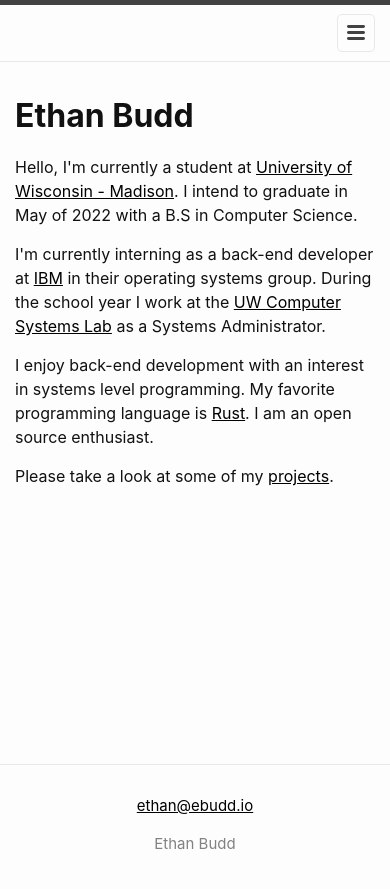
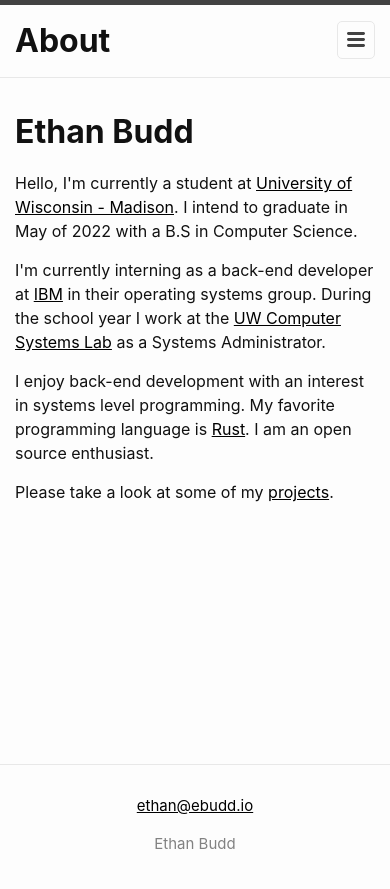
Before and after one commit to budde25/website-v2, a Jekyll site: the page built from index.html, in a window 390 px wide. Shown: the top 889 px of the page. Built offline with Jekyll 4.4.1, drawn with Linux system fonts in a browser that asks for light colours; nearby versions of some CDN libraries.

Commit message:
added title to mobile

```diff
--- a/_includes/header.html
+++ b/_includes/header.html
@@ -3,6 +3,7 @@
   <div class="wrapper">
     {%- assign default_paths = site.pages | map: "path" -%}
     {%- assign page_paths = site.header_pages | default: default_paths -%}
+    <h1 class="title"> {{ page.title | escape }} </h1>
 
     {%- if page_paths -%}
       <nav class="site-nav">
@@ -15,7 +16,7 @@
           </span>
         </label>
 
-        <div itemscope itemtype="https://schema.org/BreadcrumbList" class="trigger">
+        <span itemscope itemtype="https://schema.org/BreadcrumbList" class="trigger">
             <span class="links">
             {% assign counter = 0 %}
             {%- for path in page_paths -%}
@@ -44,7 +45,7 @@
         {%- if site.twitter_username -%}<a class="page-link" href="https://www.twitter.com/{{ site.twitter_username| cgi_escape | escape }}"><svg class="svg-icon"><use xlink:href="{{ '/assets/minima-social-icons.svg#twitter' | relative_url }}"></use></svg></a>{%- endif -%}
         {%- if site.rss -%}<a class="page-link" href="{{ 'feed.xml' | relative_url }}"><svg class="svg-icon"><use xlink:href="{{ '/assets/minima-social-icons.svg#rss' | relative_url }}"></use></svg></a>{%- endif -%}
         </span>
-        </div>
+        </span>
       </nav>
     {%- endif -%}
   </div>
--- a/_sass/minima/_layout.scss
+++ b/_sass/minima/_layout.scss
@@ -34,6 +34,23 @@
     display: inline;
 }
 
+
+.title {
+    display: none;
+    visibility: hidden;
+    line-height: $base-line-height * $base-font-size * 3;
+    font-weight: bold;
+    font: none;
+}
+
+@include media-query($on-palm) {
+    .title {
+        display: inline;
+        visibility: visible;
+    }
+}
+
+
 .site-nav {
   //float: left;
   line-height: $base-line-height * $base-font-size * 2.25;
@@ -59,8 +76,8 @@
     // Gaps between nav items, but not on the last one
     &:not(:last-child) {
       //margin-right: 0.8rem;
+        }
     }
-  }
 
   .current {
     background: $grey-color-light;
@@ -68,7 +85,7 @@
 
   @include media-query($on-palm) {
     position: absolute;
-    top: 9px;
+    top: 16px;
     right: $spacing-unit / 2;
     background-color: $background-color;
     border: 1px solid $grey-color-light;
@@ -94,6 +111,7 @@
       text-align: center;
 
       > svg {
+
         fill: $grey-color-dark;
       }
     }
@@ -122,6 +140,11 @@
       }
       // margin-left: 20px;
     }
+
+    .title {
+        display: inline !important;
+        visibility: visible !important;
+    }
   }
 }
 
@@ -130,7 +153,7 @@
 }
 
 .hidden {
-	display: none !important;
+	display: none;
 	visibility: hidden;
 }
 
```
